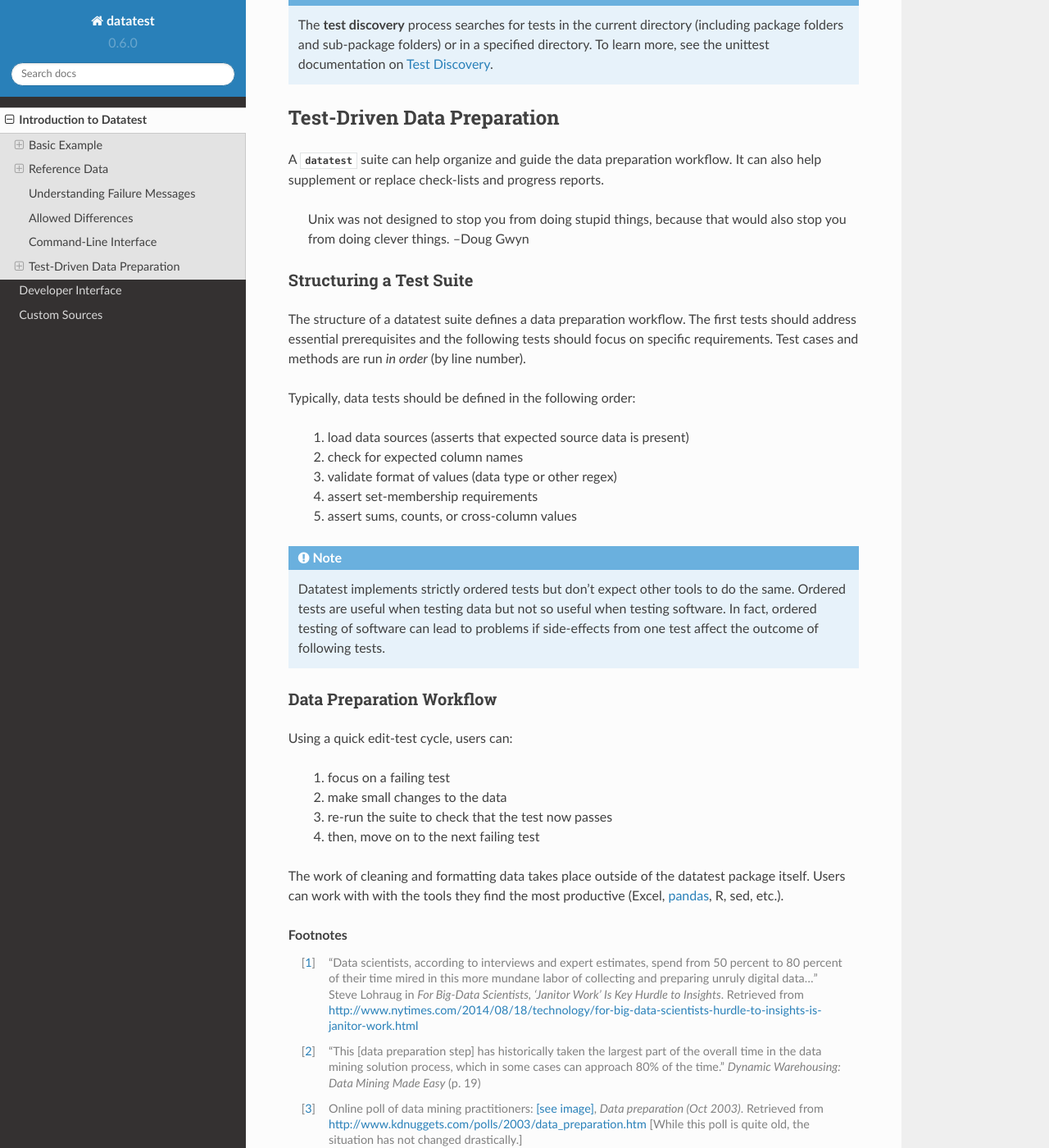
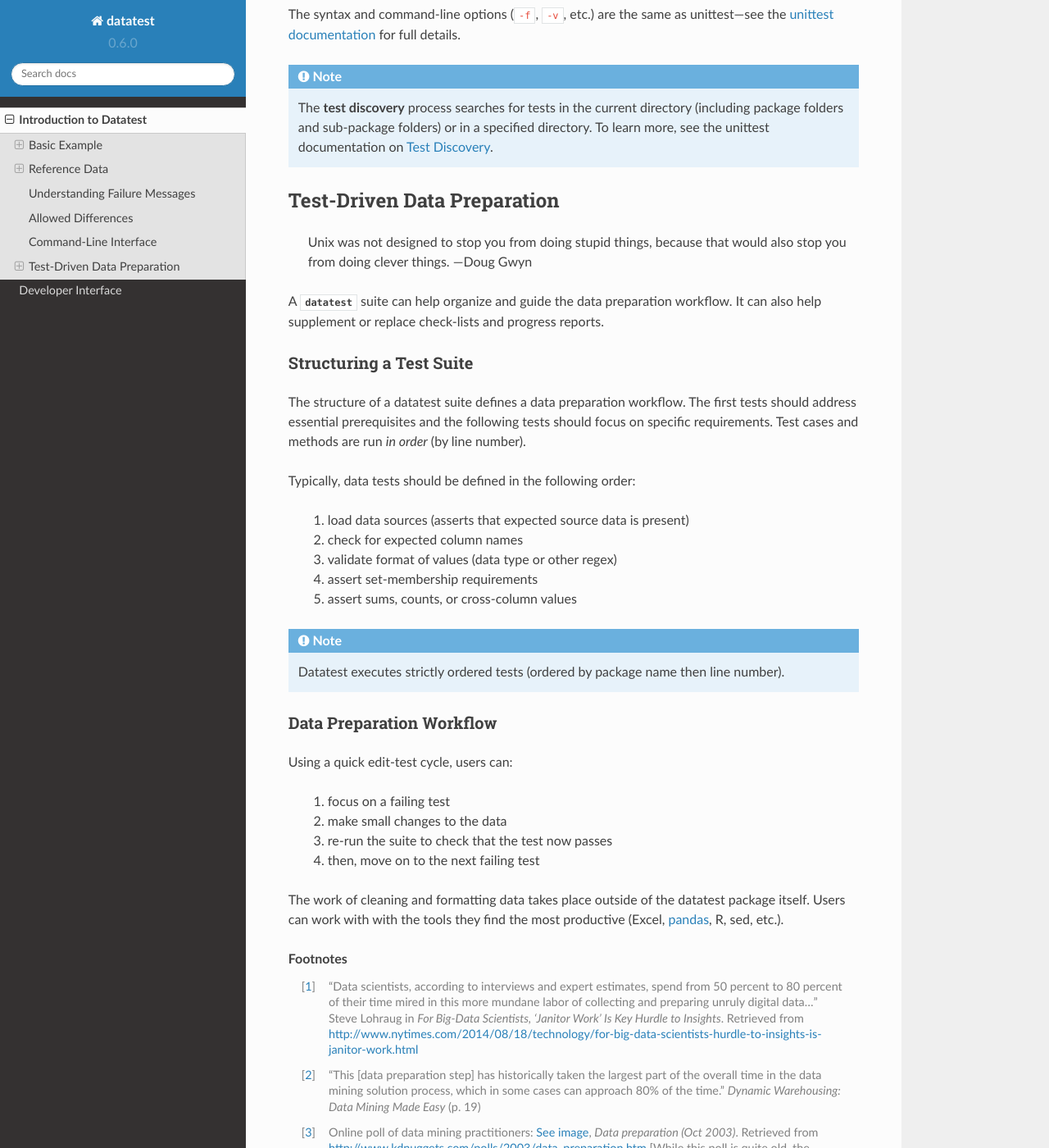
Before and after one commit to shawnbrown/datatest, a Sphinx documentation site: the page built from docs/intro.rst, in a window 1280 px wide and 1400 px high, scrolled down 7860 px. Shown: the whole window at 82% size. Built offline with Sphinx 7.4.7 and the Read the Docs theme 2.0.0, drawn with Linux system fonts in a browser that asks for light colours; some of the changed text lies outside the part shown.

Commit message:
Tidy-up documentation and docstrings for initial readthedocs release.

```diff
--- a/docs/conf.py
+++ b/docs/conf.py
@@ -27,6 +27,7 @@ import shlex
 extensions = [
     'sphinx.ext.autodoc',
     'sphinx.ext.coverage',
+    'sphinx.ext.todo',
 ]
 
 # autodoc settings
@@ -108,7 +109,7 @@ pygments_style = 'sphinx'
 #keep_warnings = False
 
 # If true, `todo` and `todoList` produce output, else they produce nothing.
-todo_include_todos = False
+todo_include_todos = True
 
 
 # -- Options for HTML output ----------------------------------------------
@@ -138,7 +139,7 @@ html_theme = 'sphinx_rtd_theme'
 
 # The name of an image file (relative to this directory) to place at the top
 # of the sidebar.
-#html_logo = None
+html_logo = None
 
 # The name of an image file (within the static path) to use as favicon of the
 # docs.  This file should be a Windows icon file (.ico) being 16x16 or 32x32
--- a/docs/index.rst
+++ b/docs/index.rst
@@ -46,7 +46,5 @@ Contents
 
     intro
     api
-    custom
 
 * :ref:`genindex`
-* :ref:`search`
--- a/docs/intro.rst
+++ b/docs/intro.rst
@@ -469,13 +472,15 @@ for full details.
 Test-Driven Data Preparation
 ============================
 
+.. epigraph::
+
+    Unix was not designed to stop you from doing stupid things, because that
+    would also stop you from doing clever things. ---Doug Gwyn
+
 A :mod:`datatest` suite can help organize and guide the data preparation
 workflow.  It can also help supplement or replace check-lists and progress
 reports.
 
-.. epigraph::
-    Unix was not designed to stop you from doing stupid things, because that
-    would also stop you from doing clever things. --Doug Gwyn
 
 Structuring a Test Suite
 ------------------------
@@ -495,11 +500,8 @@ Typically, data tests should be defined in the following order:
 
 .. note::
 
-    Datatest implements strictly ordered tests but don't expect other tools to
-    do the same.  Ordered tests are useful when testing data but not so useful
-    when testing software.  In fact, ordered testing of software can lead to
-    problems if side-effects from one test affect the outcome of following
-    tests.
+    Datatest executes strictly ordered tests (ordered by package name
+    then line number).
 
 
 Data Preparation Workflow
@@ -531,7 +533,7 @@ sed, etc.).
         cases can approach 80% of the time." *Dynamic Warehousing: Data Mining
         Made Easy* (p. 19)
 
-.. [3] Online poll of data mining practitioners: `[see image] <_static/data_prep_poll.png>`_,
+.. [3] Online poll of data mining practitioners: `See image <_static/data_prep_poll.png>`_,
        *Data preparation (Oct 2003)*.
        Retrieved from http://www.kdnuggets.com/polls/2003/data_preparation.htm
        [While this poll is quite old, the situation has not changed
```
Also changed, not shown: other parts of docs/intro.rst (+3 -0 lines), docs/api.rst (+44 -39 lines), docs/custom.rst (+5 -4 lines), docs/_static/development_build.jpg (added), 3 other files.
